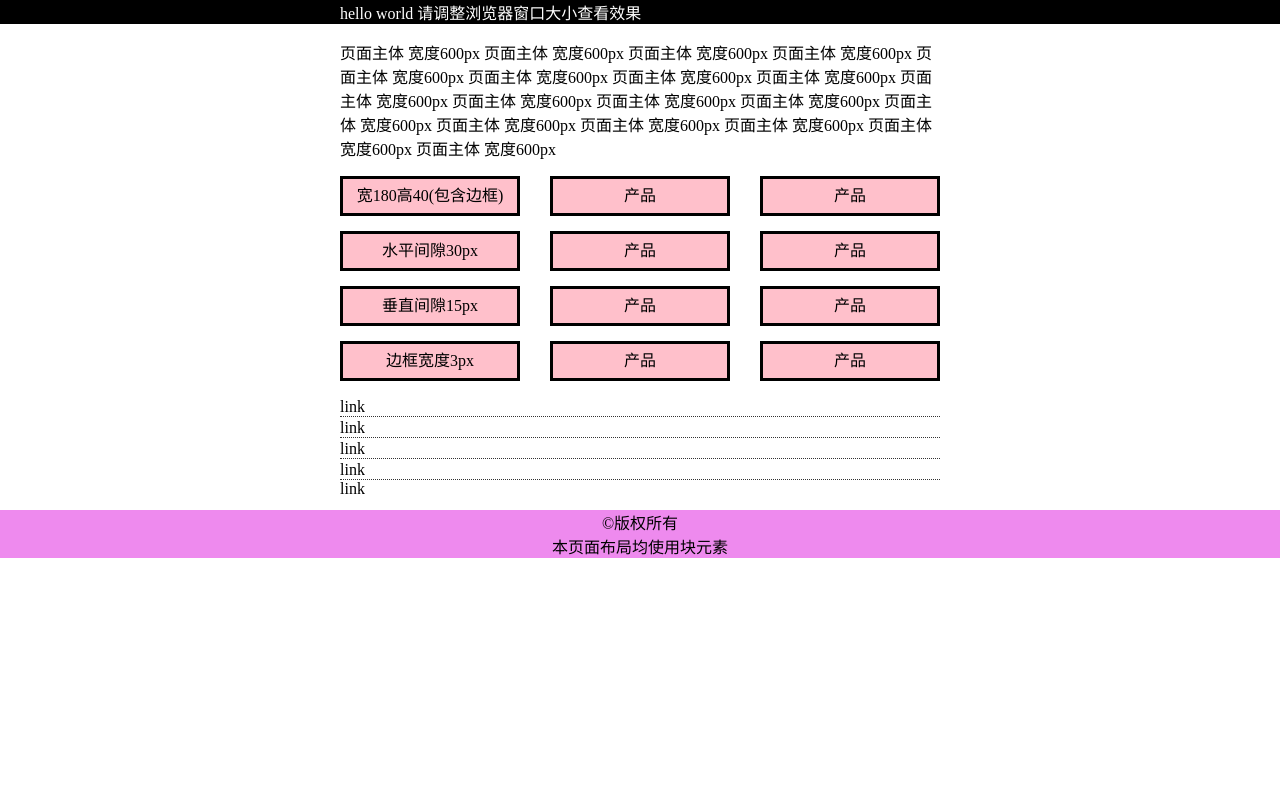
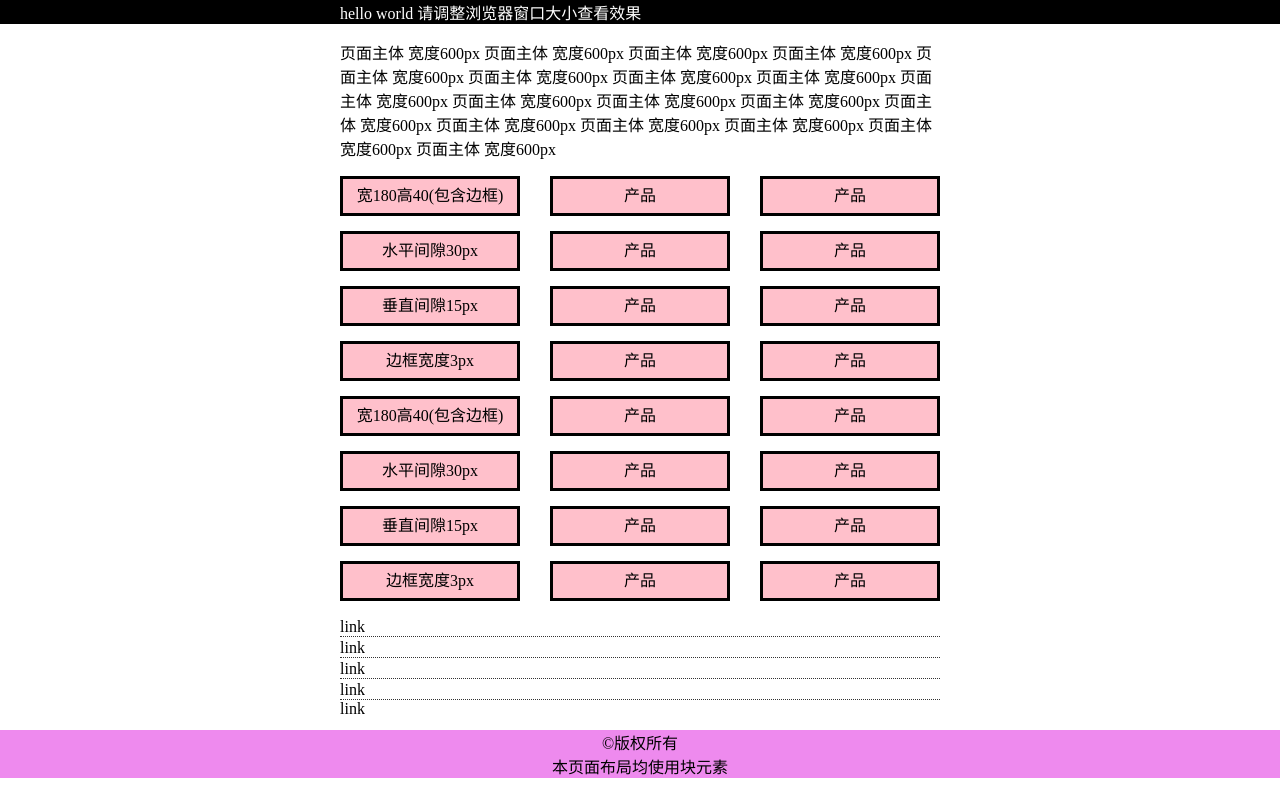
Before and after one commit to MrWang-JustToDo/miao, a plain HTML site: page css-block-layout.html in a window 1280 px wide. Drawn offline with Linux system fonts and the light colour scheme.

Commit message:
css-block-layout.html第二次更改

```diff
--- a/css-block-layout.html
+++ b/css-block-layout.html
@@ -10,11 +10,13 @@
     html {
       margin: 0;
       padding: 0;
+      box-sizing: border-box;
     }
 
     * {
       margin: inherit;
       padding: inherit;
+      box-sizing: inherit;
     }
 
     header {
@@ -39,15 +41,18 @@
       margin: initial;
     }
 
-    .f_box>div>div {
-      box-sizing: border-box;
+    .box>* {
       border: 3px solid black;
       background-color: pink;
       width: 180px;
       height: 40px;
       text-align: center;
+      margin-bottom: 15px;
       line-height: 34px;
-      margin-bottom: 15px;
+    }
+
+    .focus>*:hover {
+    background-color: red;
     }
 
     .table>div:nth-child(n + 5) {
@@ -63,8 +68,20 @@
       margin-left: 420px;
     }
 
-    .table>div:hover {
-      background-color: red;
+    .inline {
+      font-size: 0;
+      line-height: 40px;
+    }
+
+    .inline span {
+      font-size: initial;
+      display: inline-block;
+      vertical-align: middle;
+      margin-right: 30px;
+    }
+
+    .inline span:nth-child(3n) {
+      margin-right: 0;
     }
 
     ul {
@@ -99,7 +116,7 @@
     页面主体 宽度600px 页面主体 宽度600px 页面主体 宽度600px 页面主体 宽度600px 页面主体 宽度600px 页面主体 宽度600px 页面主体 宽度600px 页面主体 宽度600px 页面主体 宽度600px
   </p>
   <div class="container center f_box">
-    <div class="no_center table">
+    <div class="no_center table focus box">
       <div>宽180高40(包含边框)</div>
       <div>水平间隙30px</div>
       <div>垂直间隙15px</div>
@@ -112,6 +129,20 @@
       <div>产品</div>
       <div>产品</div>
       <div>产品</div>
+    </div>
+    <div class="inline focus box">
+      <span>宽180高40(包含边框)</span>
+      <span>产品</span>
+      <span>产品</span>
+      <span>水平间隙30px</span>
+      <span>产品</span>
+      <span>产品</span>
+      <span>垂直间隙15px</span>
+      <span>产品</span>
+      <span>产品</span>
+      <span>边框宽度3px</span>
+      <span>产品</span>
+      <span>产品</span>
     </div>
   </div>
   <ul class="container center">
```
Also changed, not shown: css-selector-practise.html (+5 -1 lines).
